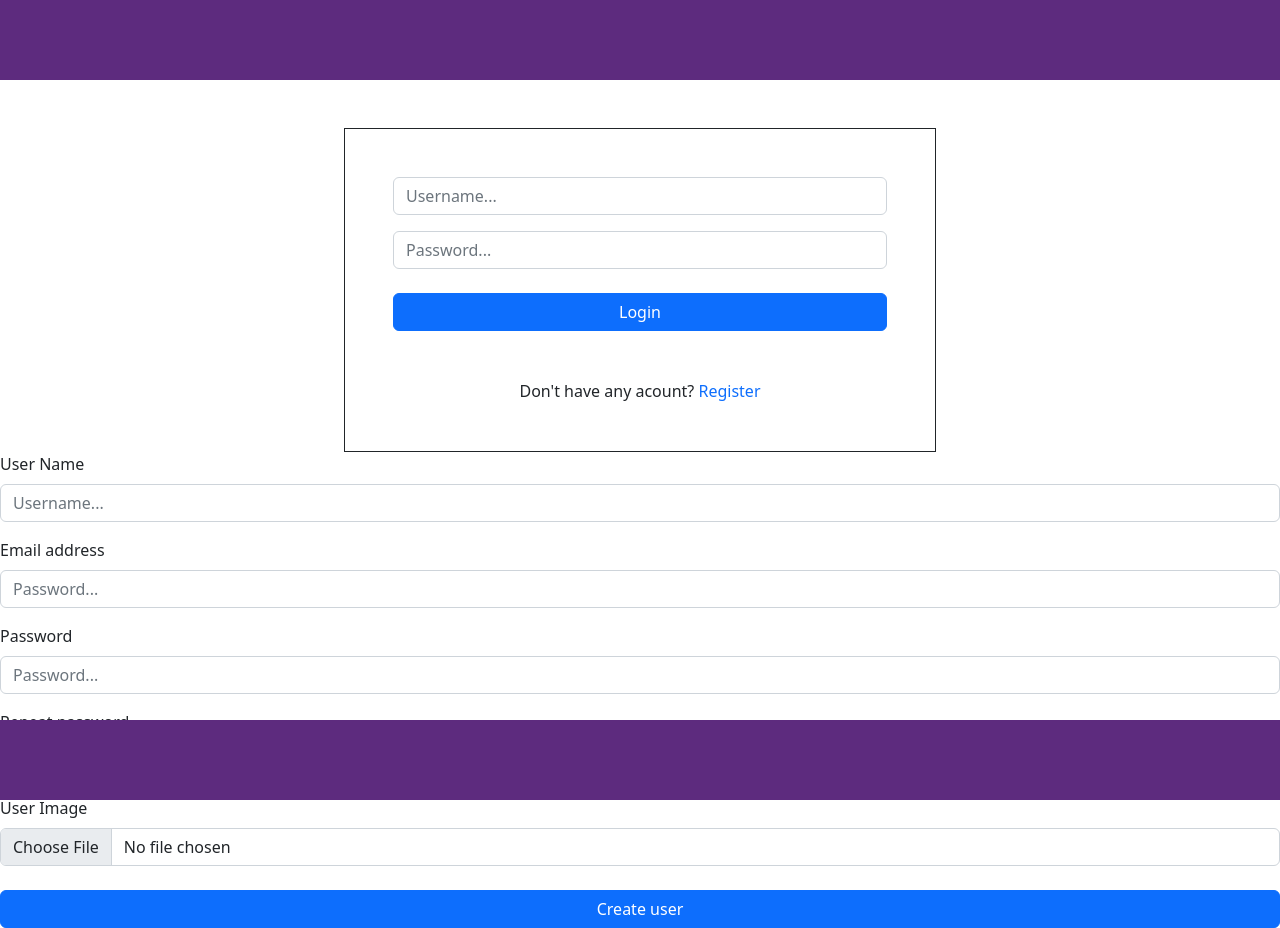
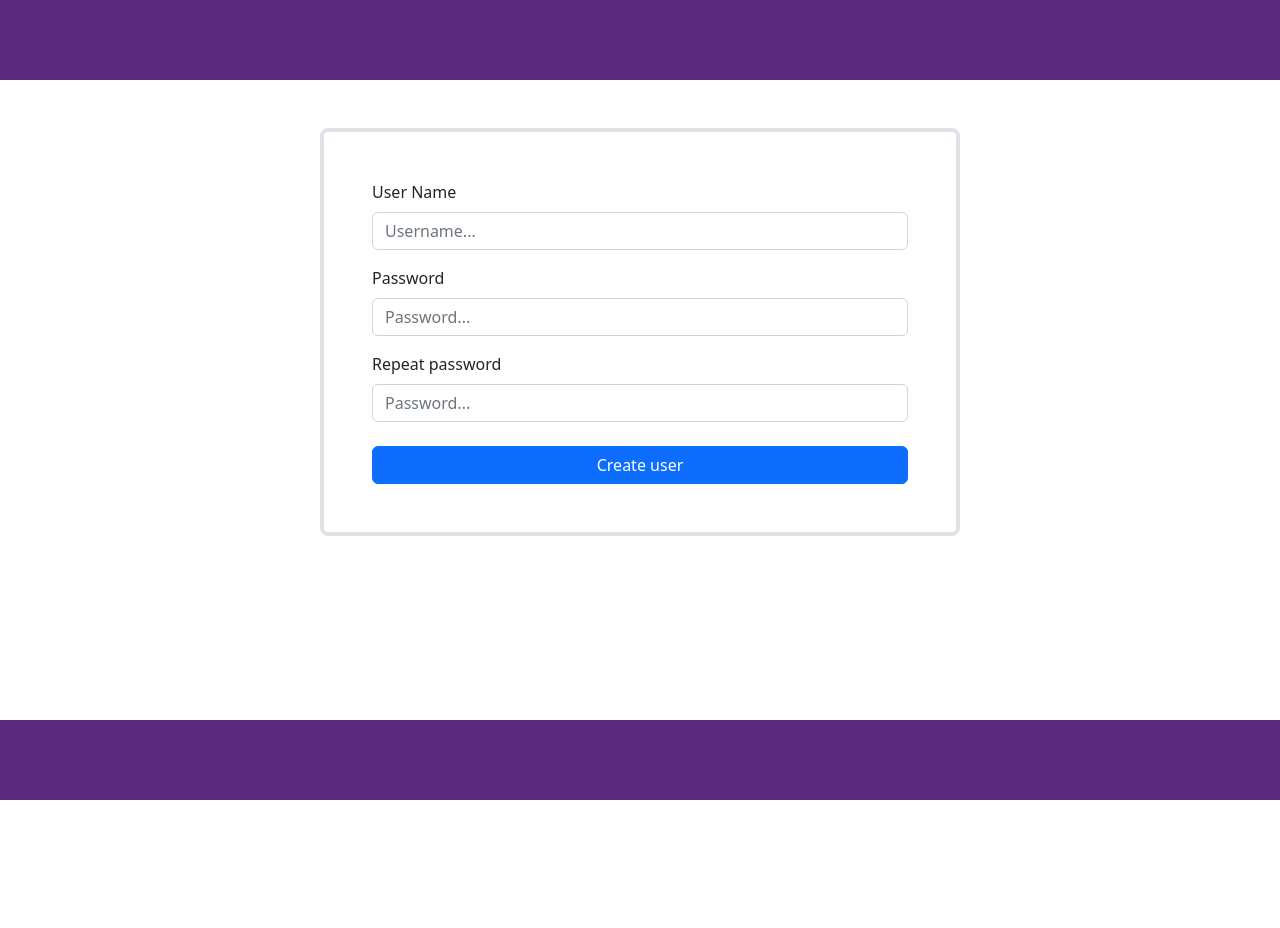
Before and after one commit to sgarciaret/ForumExercise, a React (Create React App) app in the folder forumhome/: page /signup in a window 1280 px wide. After the commit the page ends 800 px from the top, so only its background shows below. Built offline with nearby package versions, Linux system fonts and the light colour scheme.

Commit message:
Fixing Login and Register

```diff
--- a/forumhome/package.json
+++ b/forumhome/package.json
@@ -40,5 +40,8 @@
       "last 1 firefox version",
       "last 1 safari version"
     ]
+  },
+  "devDependencies": {
+    "react-router-dom": "^6.4.2"
   }
 }
--- a/forumhome/src/App.js
+++ b/forumhome/src/App.js
@@ -1,6 +1,8 @@
+import { BrowserRouter, Routes, Route } from "react-router-dom";
+import './App.css';
+import 'bootstrap/dist/css/bootstrap.min.css';
+import NewUser from './components/NewUser';
 import Login from './components/Login';
-import React, { useEffect, useState } from "react";
-import NewUser from './components/NewUser';
 
 function App() {
   const styleBar = {
@@ -17,25 +19,18 @@ function App() {
     bottom: "0"
 };
   return (
-    <div className="App">
-      <div>
-            <div style={styleBar}>
+    <BrowserRouter className="App">
+      <div style={styleBar}></div>
+      <Routes>
 
-            </div>
+        <Route index element={<Login />} />
+        <Route path="signup" element={<NewUser />} />
 
-            <div>
-               <Login />
-            </div>
-
-            <div>
-               <NewUser />
-            </div>
-
+      </Routes>
       <div style={styleFooter}>
 
             </div>
-        </div>
-    </div>
+    </BrowserRouter>
   );
 }
 
--- /dev/null
+++ b/forumhome/src/components/Login.css
@@ -0,0 +1,13 @@
+*{
+    width: 100%;
+    margin: 0;
+}
+
+form {
+    position: absolute;
+  left: 0;
+  right: 0;
+  margin: auto;
+  width: 50%;
+
+}
--- a/forumhome/src/components/Login.js
+++ b/forumhome/src/components/Login.js
@@ -1,45 +1,57 @@
 import React, { useEffect, useState } from "react";
-import { Container, Paper, Button } from "@material-ui/core";
-import 'bootstrap/dist/css/bootstrap.min.css';
-
+import "bootstrap/dist/css/bootstrap.min.css";
+import { Link } from "react-router-dom";
+import "./Login.css";
 
 export default function Login() {
-    const divStyle = {
-        display: "flex"
-    }
-
-    const aStyle = {
-        textDecoration: "none"
-    }
-
   const [userName, setUserName] = useState("");
-    const textUserName = (e: any) => setUserName(e.target.value);
 
   const [password, setPassword] = useState("");
-    const textPassword = (e: any) => setPassword(e.target.value);
+
+  const handleSubmit = (event) => {
+    event.preventDefault();
+    setUserName("");
+    setPassword("");
+  };
 
   return (
-        <Container className="mt-5 w-50">
+    <div className="mt-5 w-50">
       <form
-                className="border border-dark p-5">
+        className="border border-gray border-4 rounded-3 p-5"
+        onSubmit={handleSubmit}
+      >
         <div className="form-group mb-3">
-                    <input type="text" onChange={textUserName}
-                        value={userName} className="form-control" placeholder="Username..."/>
+          <input
+            type="text"
+            onChange={(e) => setUserName(e.target.value)}
+            value={userName}
+            className="form-control"
+            placeholder="Username..."
+          />
         </div>
         <div className="form-group mb-3">
-                    <input type="password"  className="form-control" placeholder="Password..."
-                    onChange={textPassword} value={password}/>
+          <input
+            type="password"
+            className="form-control"
+            placeholder="Password..."
+            onChange={(e) => setPassword(e.target.value)}
+            value={password}
+          />
         </div>
         <div className="form-group mb-5">
-                    <input type="submit" value="Login" className="btn btn-block btn-primary w-100 mt-2"
+          <input
+            type="submit"
+            value="Login"
+            className="btn btn-block btn-primary w-100 mt-2"
           />
         </div>
 
         <div className="form-group mt-5 text-center">
-                    <label>Don't have any acount?     </label>
-                    <a href="" style={aStyle}>   Register</a>
+          <label>Don't have any acount?&nbsp;</label>
+          <Link to="/signup">Register</Link>
+          {/* <a href="">   Register</a> */}
         </div>
       </form>
-        </Container>
-    )
+    </div>
+  );
 }
--- a/forumhome/src/components/NewUser.js
+++ b/forumhome/src/components/NewUser.js
@@ -1,91 +1,62 @@
-import React, { useEffect, useState } from "react";
-import { Container, Paper, Button } from "@material-ui/core";
-import "bootstrap/dist/css/bootstrap.min.css";
+import React, { useState } from "react";
 
 function NewUser() {
-  const divStyle = {
-    display: "flex",
+  const [newUsername, setNewUsername] = useState("");
+
+  const [newPassword, setNewPassword] = useState("");
+
+  const [newPasswordRepeat, setNewPasswordRepeat] = useState("");
+
+  const handleSubmit = (event) => {
+    event.preventDefault();
+    setNewUsername("");
+    setNewPassword("");
+    setNewPasswordRepeat("");
   };
 
-  const aStyle = {
-    textDecoration: "none",
-  };
-
-  const [newUserName, setNewUserName] = useState("");
-  const textNewUserName = (e: any) => setNewUserName(e.target.value);
-
-  const [newEmail, setNewEmail] = useState("");
-  const textNewEmail = (e: any) => setNewEmail(e.target.value);
-
-  const [newPassword, setNewPassword] = useState("");
-  const textNewPassword = (e: any) => setNewPassword(e.target.value);
-
-  const [newPasswordRepeat, setNewPasswordRepeat] = useState("");
-  const textNewPasswordRepeat = (e: any) =>
-    setNewPasswordRepeat(e.target.value);
-
   return (
-    <>
-      <form>
+    <div className="mt-5 w-50">
+      <form
+        onSubmit={handleSubmit}
+        className="border border-gray border-4 rounded-3 p-5"
+      >
         <div class="mb-3">
-          <label for="newUserName" class="form-label">
-            User Name
-          </label>
+          <label className="form-label">User Name</label>
           <input
             type="text"
-            onChange={textNewUserName}
-            value={newUserName}
+            value={newUsername}
+            onChange={(e) => setNewUsername(e.target.value)}
             className="form-control"
             placeholder="Username..."
           />
         </div>
         <div class="mb-3">
-          <label for="newUserEmail" class="form-label">
-            Email address
-          </label>
+          <label class="form-label">Password</label>
           <input
-            type="email"
+            type="password"
+            value={newPassword}
+            onChange={(e) => setNewPassword(e.target.value)}
             className="form-control"
             placeholder="Password..."
-            onChange={textNewEmail}
-            value={newEmail}
           />
         </div>
         <div class="mb-3">
-          <label for="newUserPassword" class="form-label">
-            Password
-          </label>
+          <label class="form-label">Repeat password</label>
           <input
             type="password"
+            value={newPasswordRepeat}
+            onChange={(e) => setNewPasswordRepeat(e.target.value)}
             className="form-control"
             placeholder="Password..."
-            onChange={textNewPassword}
-            value={newPassword}
           />
         </div>
-        <div class="mb-3">
-          <label for="newUserPasswordRepeat" class="form-label">
-            Repeat password
-          </label>
-          <input
-            type="password"
-            className="form-control"
-            placeholder="Password..."
-            onChange={textNewPasswordRepeat}
-            value={newPasswordRepeat}
-          />
-        </div>
-        <div class="mb-3">
-          <label for="newUserImage" class="form-label">
-            User Image
-          </label>
-          <input type="file" class="form-control" id="newUserImage" />
-        </div>
-        <button type="submit" className="btn btn-block btn-primary w-100 mt-2">
-          Create user
-        </button>
+        <input
+          type="submit"
+          value="Create user"
+          className="btn btn-block btn-primary w-100 mt-2"
+        />
       </form>
-    </>
+    </div>
   );
 }
 
```
Also changed, not shown: 2 other files (tests, documents, lock files or other folders). Lines whose indentation alone changed are shown as unchanged.
